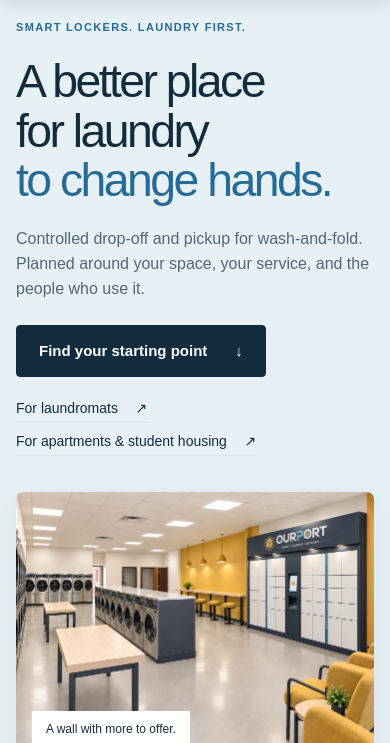
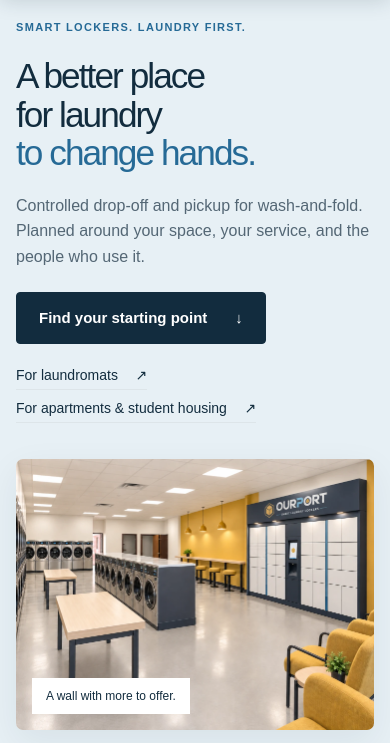
Before and after one commit to LandMarkIMG/ourport-website, an Astro site: page / in a window 390 px wide. Shown: the part 83-826 px from the top of the page. Built offline with nearby package versions, Linux system fonts and the light colour scheme; Astro itself is replaced by a stand-in of ours.

Commit message:
Reduce homepage headline especially on phones

```diff
--- a/src/styles/global.css
+++ b/src/styles/global.css
@@ -321,3 +321,8 @@ section[id]{scroll-margin-top:12px}
   .header-inner{min-height:76px;gap:16px}
   .site-header nav{max-height:calc(100dvh - 76px)}
 }
+
+/* Keep the homepage introduction compact, especially on phones. */
+.home-hero .hero-copy h1{font-size:clamp(2.5rem,4.2vw,3.75rem);line-height:1.1}
+@media(max-width:800px){.home-hero .hero-copy h1{font-size:clamp(2.2rem,5.5vw,3rem)}}
+@media(max-width:560px){.home-hero .hero-copy h1{font-size:2.2rem}}
```
